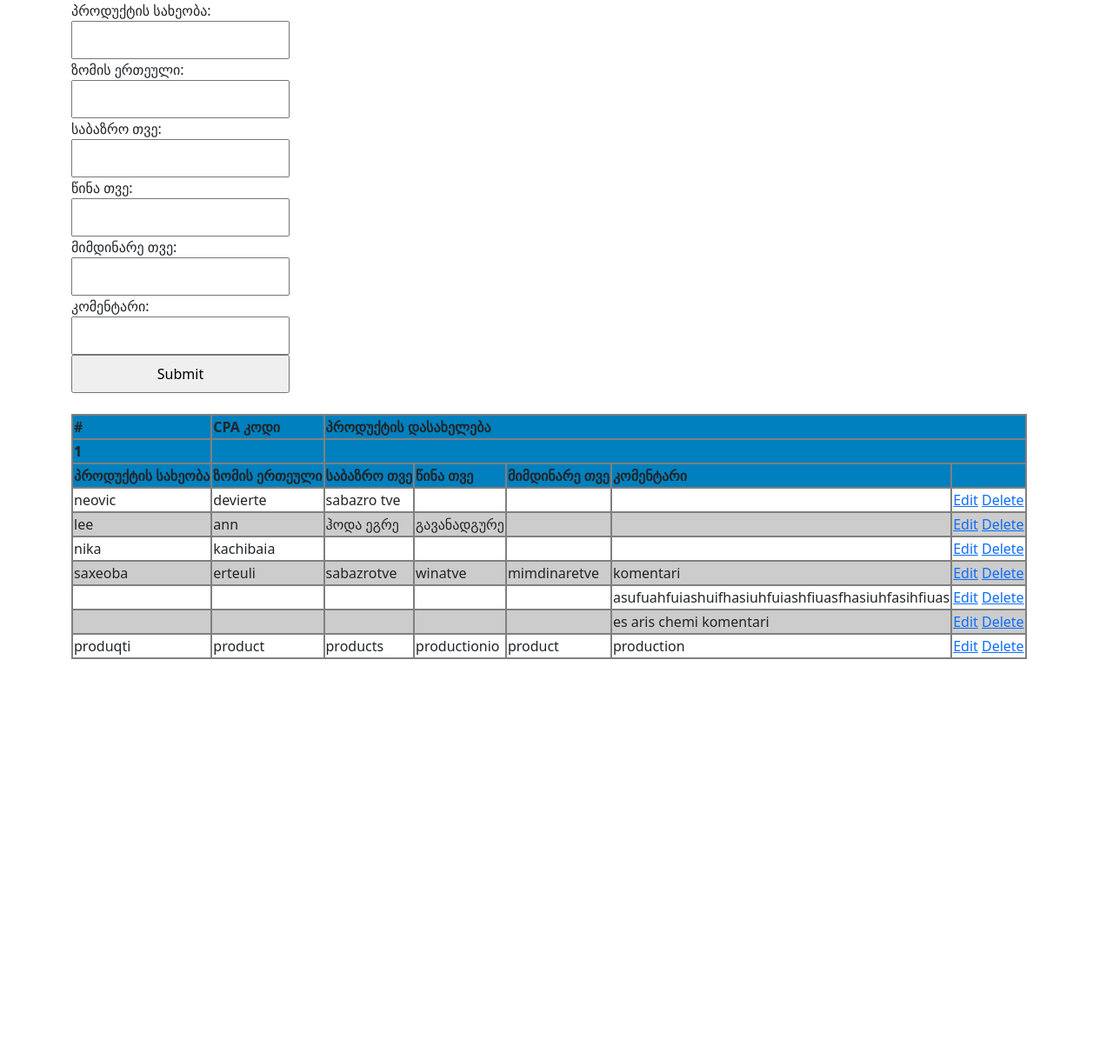
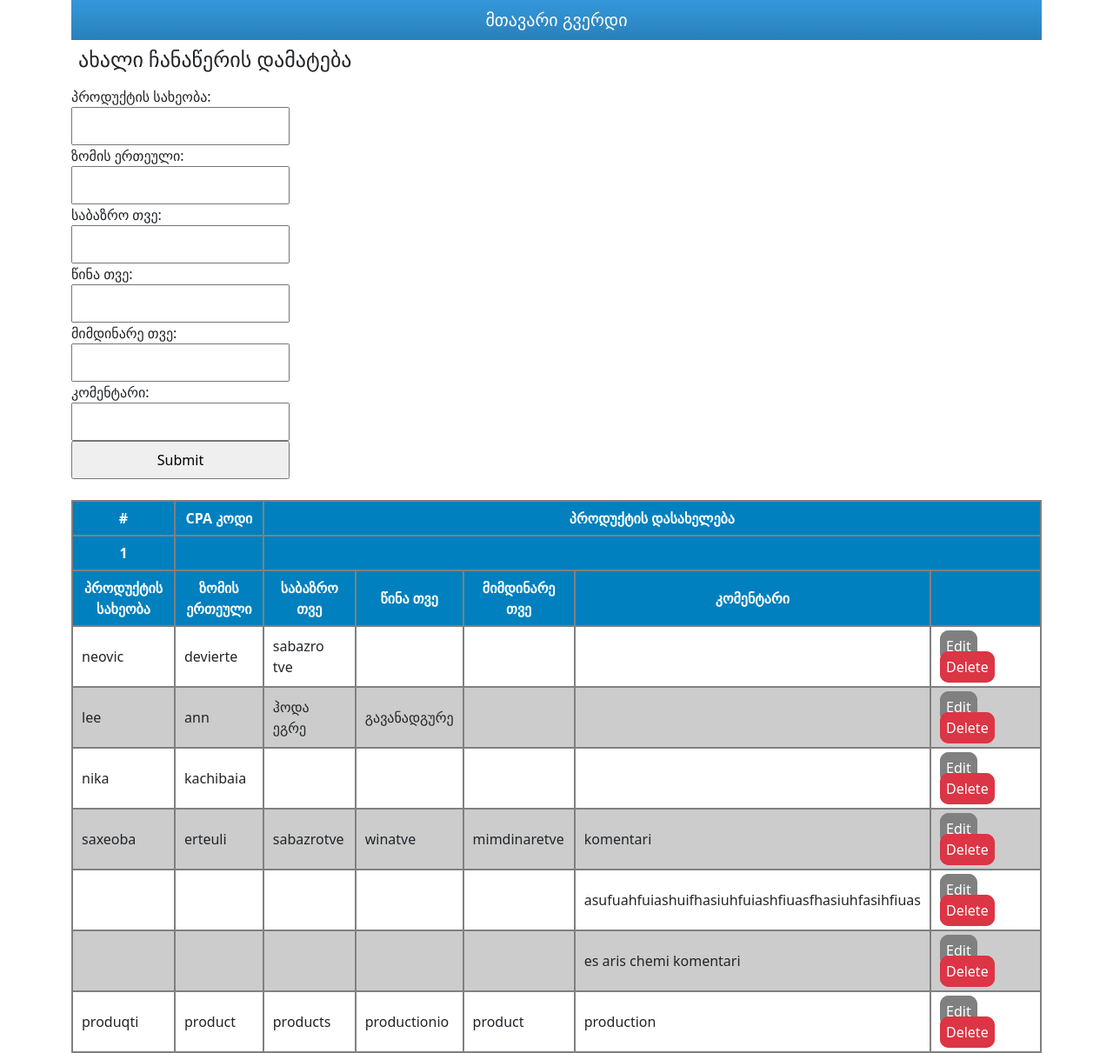
Before and after one commit to nikolozi2001/survey, a PHP site: page /surveytable/index.php in a window 1280 px wide. Shown: the whole page at 87% size. Before the commit the page ends 758 px from the top, so only its background shows below. Run offline with PHP 8.4, Linux system fonts and the light colour scheme; data comes from the database, SQL or seed files in the repository.

Commit message:
updated table

```diff
--- a/surveytable/css/responsive.css
+++ b/surveytable/css/responsive.css
@@ -1,3 +1,13 @@
+@media screen and (max-width: 1199px) {
+    .edt-del{
+        width: 11.4% !important;
+        text-align: -webkit-center;
+        /* display: inline-grid; */
+    }
+}
+
+
+
 @media (min-width: 576px) {
     .container-sm,
     .container {
--- a/surveytable/css/style.css
+++ b/surveytable/css/style.css
@@ -51,7 +51,6 @@ body {
     -webkit-tap-highlight-color: rgba(0, 0, 0, 0);
 }
 
-
 .container,
 .container-fluid,
 .container-sm,
@@ -80,15 +79,102 @@ body {
     width: 66.66666667%;
 }
 
-th, td {
+th,
+td {
     border-width: 2px !important;
 }
 
-.table_background{
+th {
+    padding: 7px;
+    text-align: center;
+}
+
+.table_background {
     background-color: var(--geostat-color);
+    color: #fff;
 }
-.form-text-input{
+.form-text-input {
     display: grid;
 }
 
-.table-active:nth-child(even) {background-color: #ccc;}
+.table-active:nth-child(even) {
+    background-color: #ccc;
+}
+
+.edit-btn {
+    background-color: grey;
+    padding: 5px;
+    border: 2px solid grey;
+    border-radius: 10px;
+    text-decoration: none;
+    color: white;
+}
+
+.delete-btn {
+    background-color: var(--bs-red);
+    padding: 5px;
+    border: 2px solid var(--bs-red);
+    border-radius: 10px;
+    text-decoration: none;
+    color: white;
+}
+
+.delete-btn:hover {
+    color: #bfbdbd;
+}
+.edit-btn:hover {
+    color: #bfbdbd;
+}
+
+td {
+    padding: 10px;
+}
+
+/* edit page */
+
+.edit {
+    display: grid;
+}
+
+.btn-edit, .dashboard-btn {
+    background: var(--geostat-color);
+    background-image: -webkit-linear-gradient(top, #3498db, #2980b9);
+    background-image: -moz-linear-gradient(top, #3498db, #2980b9);
+    background-image: -ms-linear-gradient(top, #3498db, #2980b9);
+    background-image: -o-linear-gradient(top, #3498db, #2980b9);
+    background-image: linear-gradient(to bottom, #3498db, #2980b9);
+    -webkit-border-radius: 15;
+    -moz-border-radius: 15;
+    border-radius: 15px;
+    font-family: Georgia;
+    color: #ffffff;
+    font-size: 20px;
+    padding: 10px 20px 10px 20px;
+    text-decoration: none;
+    text-align: center;
+}
+
+.btn-edit:hover, .dashboard-btn:hover {
+    background: #3cb0fd;
+    background-image: -webkit-linear-gradient(top, #3cb0fd, #3498db);
+    background-image: -moz-linear-gradient(top, #3cb0fd, #3498db);
+    background-image: -ms-linear-gradient(top, #3cb0fd, #3498db);
+    background-image: -o-linear-gradient(top, #3cb0fd, #3498db);
+    background-image: linear-gradient(to bottom, #3cb0fd, #3498db);
+    text-decoration: none;
+    color: #bfbdbd;
+}
+
+.submit_edit{
+    margin: 3px;
+    border-radius: 15px;
+    -webkit-border-radius: 15;
+    -moz-border-radius: 15;
+    text-decoration: none;
+    border: 1px solid;
+    font-family: Georgia;
+}
+
+.dashboard-btn{
+    border-radius: 0;
+}
--- a/surveytable/index.php
+++ b/surveytable/index.php
@@ -36,6 +36,12 @@
 </head>
 
 <body>
+	<div class="dashboard container">
+		<a class="dashboard-btn p-2 flex-fill" href="../index.php" target="" rel="noopener noreferrer">მთავარი გვერდი</a>
+	</div>
+	<di class="container">
+		<h4 class="p-2">ახალი ჩანაწერის დამატება</h4>
+	</di>
 	<div class="container container-sm">
 		<form method="POST" action="add.php" class="form-text-input">
 			<label>პროდუქტის სახეობა:</label><input class="p-2 flex-fill" type="text" name="saxeoba">
@@ -82,9 +88,9 @@
 						<td><?php echo $row['winatve']; ?></td>
 						<td><?php echo $row['mimdinaretve']; ?></td>
 						<td><?php echo $row['komentari']; ?></td>
-						<td>
-							<a href="edit.php?id=<?php echo $row['userid']; ?>">Edit</a>
-							<a href="delete.php?id=<?php echo $row['userid']; ?>">Delete</a>
+						<td class="col-sm-2 edt-del" style="width: 11.4% !important;">
+							<a class="edit-btn" href="edit.php?id=<?php echo $row['userid']; ?>">Edit</a>
+							<a class="delete-btn" href="delete.php?id=<?php echo $row['userid']; ?>">Delete</a>
 						</td>
 					</tr>
 				<?php
```
Also changed, not shown: surveytable/edit.php (+18 -12 lines).
